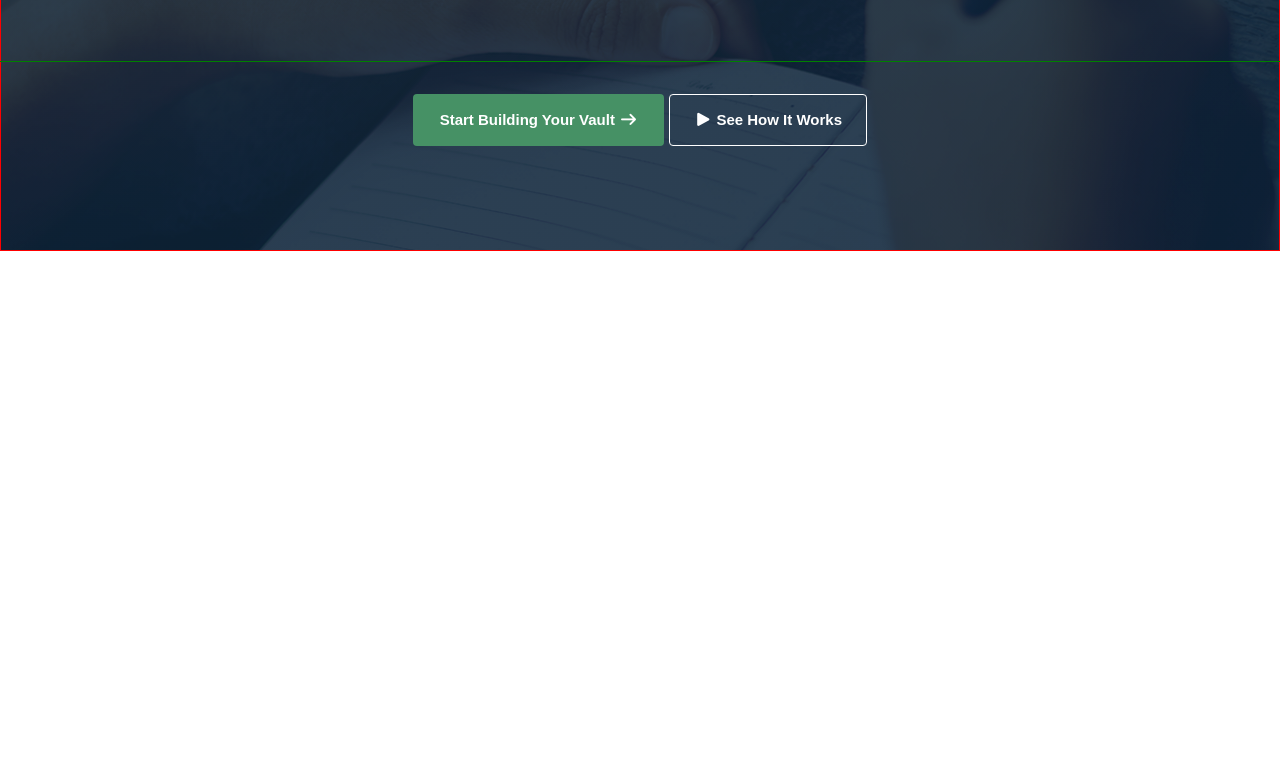
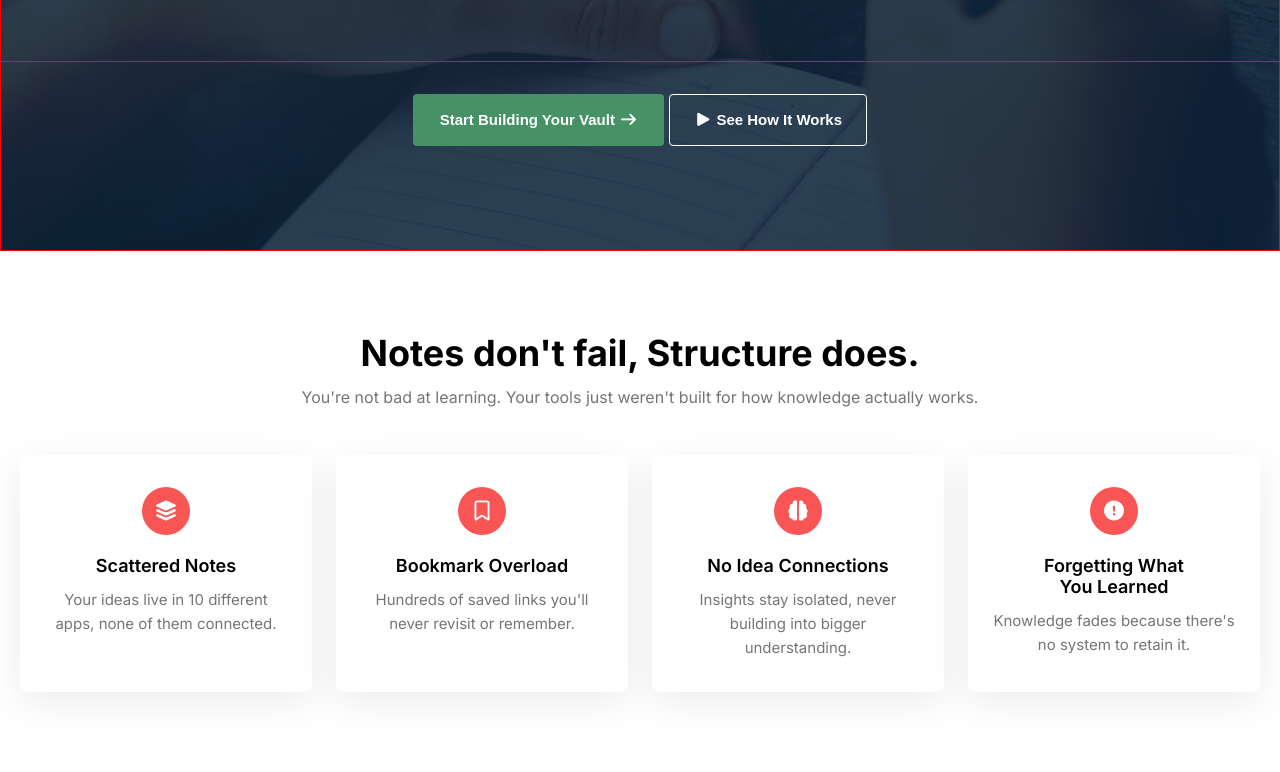
Before and after one commit to nafishaider/module_6_assignment_1, a plain HTML site: page index.html in a window 1280 px wide. Shown: the part 519-1291 px from the top of the page. Before the commit the page ends 800 px from the top, so only its background shows below. Drawn offline with Linux system fonts and the light colour scheme.

Commit message:
notes section designed according to figma

```diff
--- a/index.html
+++ b/index.html
@@ -36,7 +36,7 @@
         </nav>
         <section id="banner">
             <div class="banner-content">
-                <p class="para-one"><span><button></button><i class="fa-regular fa-circle-dot"></i>&nbsp;&nbsp;Early Access Now Open</span></p>
+                <p class="para-one"><span><i class="fa-regular fa-circle-dot"></i>&nbsp;&nbsp;Early Access Now Open</span></p>
                 <h1>Structured thinking,</h1>
                 <h1 class="green-h1">Not just note-taking.</h1>
                 <p>A private space to store notes, links, and learning summaries — designed to <br>
@@ -50,13 +50,40 @@
 
 
     </header>
+    <section id="notes">
+
+            <div class="notes-container">
+                <div class="section-heading">
+                    <h2>Notes don't fail, Structure does.</h2>
+                    <p>You're not bad at learning. Your tools just weren't built for how knowledge actually works.</p>
+                </div>
+                <div class="section-content">
+                    <div class="notes-box">
+                        <div class="note-card">
+                            <span class="icon"><i class="fa-solid fa-layer-group"></i></span>
+                            <h4>Scattered Notes</h4>
+                            <p>Your ideas live in 10 different apps, none of them connected.</p>
+                        </div>
+                        <div class="note-card">
+                            <span class="icon"><i class="fa-regular fa-bookmark"></i></span>
+                            <h4>Bookmark Overload</h4>
+                            <p>Hundreds of saved links you'll never revisit or remember.</p>
+                        </div>
+                        <div class="note-card">
+                            <span class="icon"><i class="fa-solid fa-brain"></i></span>
+                            <h4>No Idea Connections</h4>
+                            <p>Insights stay isolated, never building into bigger understanding.</p>
+                        </div>
+                        <div class="note-card">
+                            <span class="icon"><i class="fa-solid fa-circle-exclamation"></i></span>
+                            <h4>Forgetting What <br> You Learned</h4>
+                            <p>Knowledge fades because there's no system to retain it.</p>
+                        </div>
+                    </div>
+                </div>
+            </div>
+
+    </section>
+
 </body>
-
-
-
-
-
-
-
-
 </html>
--- a/style.css
+++ b/style.css
@@ -28,7 +28,6 @@
 
 
 /* main styles */
-/* header */
 
 nav{
     width: 100%;
@@ -140,3 +139,67 @@ nav .menu a{
     padding: 12px 16px;
     border: 1px solid ;
 }
+
+#notes{
+    width: 100%;
+    padding: 80px 20px;
+    background-color: #ffffff;
+}
+
+.notes-container{
+    max-width: 1360px;
+    margin: 0 auto;
+    text-align: center;
+}
+
+.section-heading h2{
+    font-size: 36px;
+    font-weight: 700;
+    margin-bottom: 12px;
+}
+
+.section-heading p{
+    font-size: 16px;
+    color: #757575;
+    margin-bottom: 48px;
+}
+
+.notes-box{
+    display: flex;
+    gap: 24px;
+    justify-content: center;
+}
+
+.note-card{
+    width: 320px;
+    padding: 32px 24px;
+    background-color: #ffffff;
+    border-radius: 8px;
+    box-shadow: 0 10px 40px rgba(0,0,0,0.08);
+    text-align: center;
+}
+
+.note-card .icon{
+    width: 48px;
+    height: 48px;
+    margin: 0 auto 20px;
+    border-radius: 50%;
+    background-color: #F95555;
+    display: flex;
+    align-items: center;
+    justify-content: center;
+    color: #FFFFFF;
+    font-size: 20px;
+}
+
+.note-card h4{
+    font-size: 18px;
+    font-weight: 600;
+    margin-bottom: 12px;
+}
+
+.note-card p{
+    font-size: 15px;
+    line-height: 24px;
+    color: #757575;
+}
```
